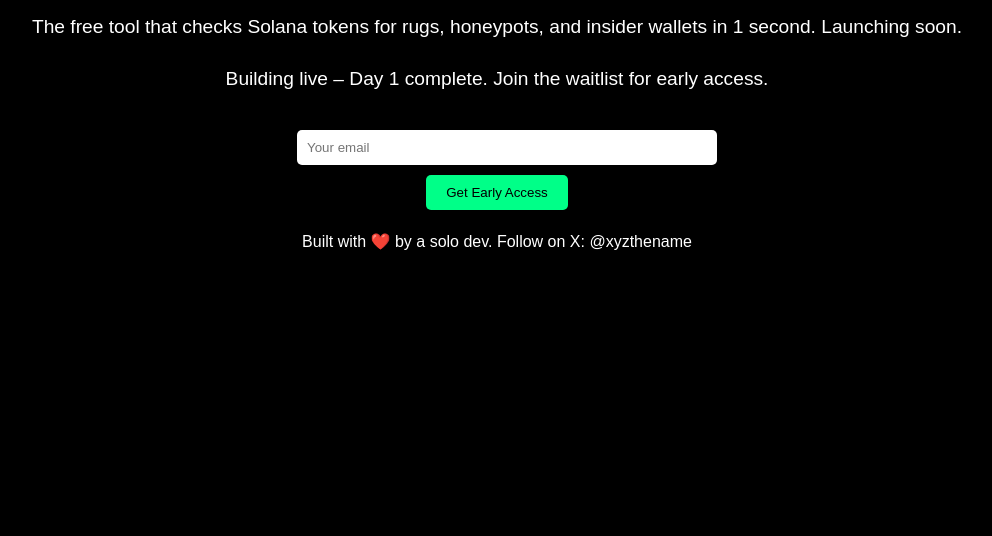
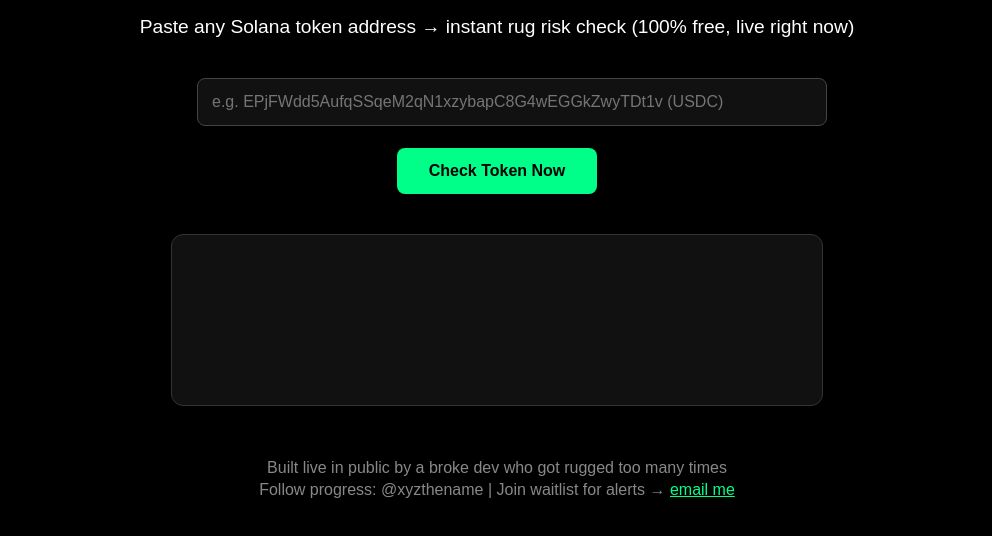
Before and after one commit to xyzthename/glassbox-starter, a plain HTML site: page index.html in a window 1280 px wide. Shown: the part 148-684 px from the top of the page, without its empty margins (143-1135 px from the left). Drawn offline with Linux system fonts and the light colour scheme.

Commit message:
Launch live token checker

```diff
--- a/index.html
+++ b/index.html
@@ -15,15 +15,54 @@
 </head>
 <body>
     <h1>Glassbox</h1>
-    <p>The free tool that checks Solana tokens for rugs, honeypots, and insider wallets in 1 second. Launching soon.</p>
-    <p>Building live – Day 1 complete. Join the waitlist for early access.</p>
-    <form action="https://formsubmit.co/your-real-email-here@gmail.com" method="POST">
-    <input type="email" name="email" placeholder="Your email" required>
-    <input type="hidden" name="_next" value="https://glassbox-starter.vercel.app/thanks.html">
-    <input type="hidden" name="_subject" value="New Glassbox Waitlist Signup!">
-    <input type="hidden" name="_captcha" value="false">
-    <button type="submit">Get Early Access</button>
-</form>
-    <p><small>Built with ❤️ by a solo dev. Follow on X: @xyzthename</small></p>
+    <p>Paste any Solana token address → instant rug risk check (100% free, live right now)</p>
+
+    <div style="max-width: 600px; margin: 30px auto; text-align: center;">
+        <input id="tokenInput" type="text" placeholder="e.g. EPjFWdd5AufqSSqeM2qN1xzybapC8G4wEGGkZwyTDt1v (USDC)" style="width:100%; padding:14px; font-size:16px; border-radius:8px; border:1px solid #444; background:#111; color:#fff;">
+        <button onclick="checkToken()" style="margin-top:12px; padding:14px 32px; background:#00ff88; color:#000; border:none; border-radius:8px; font-weight:bold; font-size:16px; cursor:pointer;">Check Token Now</button>
+    </div>
+
+    <div id="result" style="margin:40px auto; padding:25px; border-radius:12px; min-height:120px; font-size:19px; max-width:600px; background:#111; border:1px solid #333;"></div>
+
+    <script>
+    async function checkToken() {
+        const address = document.getElementById("tokenInput").value.trim();
+        const resultDiv = document.getElementById("result");
+        if (!address) {
+            resultDiv.innerHTML = "<p style='color:#ff0066;'>Please paste a valid token address</p>";
+            return;
+        }
+
+        resultDiv.innerHTML = "<p>Checking on-chain data...</p>";
+
+        try {
+            const info = await fetch("https://api.mainnet-beta.solana.com", {
+                method: "POST",
+                headers: { "Content-Type": "application/json" },
+                body: JSON.stringify({
+                    jsonrpc: "2.0", id: 1,
+                    method: "getAccountInfo",
+                    params: [address, { encoding: "jsonParsed" }]
+                })
+            }).then(r => r.json());
+
+            const mintAuth = info.result?.value?.data?.parsed?.info?.mintAuthority;
+            const isRenounced = mintAuth === null || mintAuth === "null";
+
+            if (isRenounced) {
+                resultDiv.innerHTML = `<p style="color:#00ff88; font-size:28px; margin:0;">LOW RISK</p><p>Mint authority renounced — dev cannot print more tokens</p><p>This is a major anti-rug signal</p>`;
+            } else {
+                resultDiv.innerHTML = `<p style="color:#ff0066; font-size:28px; margin:0;">HIGH RISK – MINT AUTHORITY ACTIVE</p><p>Dev can still mint unlimited supply → classic rug setup</p><p>Proceed with extreme caution or avoid</p>`;
+            }
+        } catch (e) {
+            resultDiv.innerHTML = `<p style="color:#ff0066;">Invalid token or network error — double-check the address</p>`;
+        }
+    }
+    </script>
+
+    <p style="margin-top:50px; color:#888;">
+        <small>Built live in public by a broke dev who got rugged too many times<br>
+        Follow progress: @xyzthename | Join waitlist for alerts → <a href="mailto:your-email@gmail.com" style="color:#00ff88;">email me</a></small>
+    </p>
 </body>
 </html>
```
